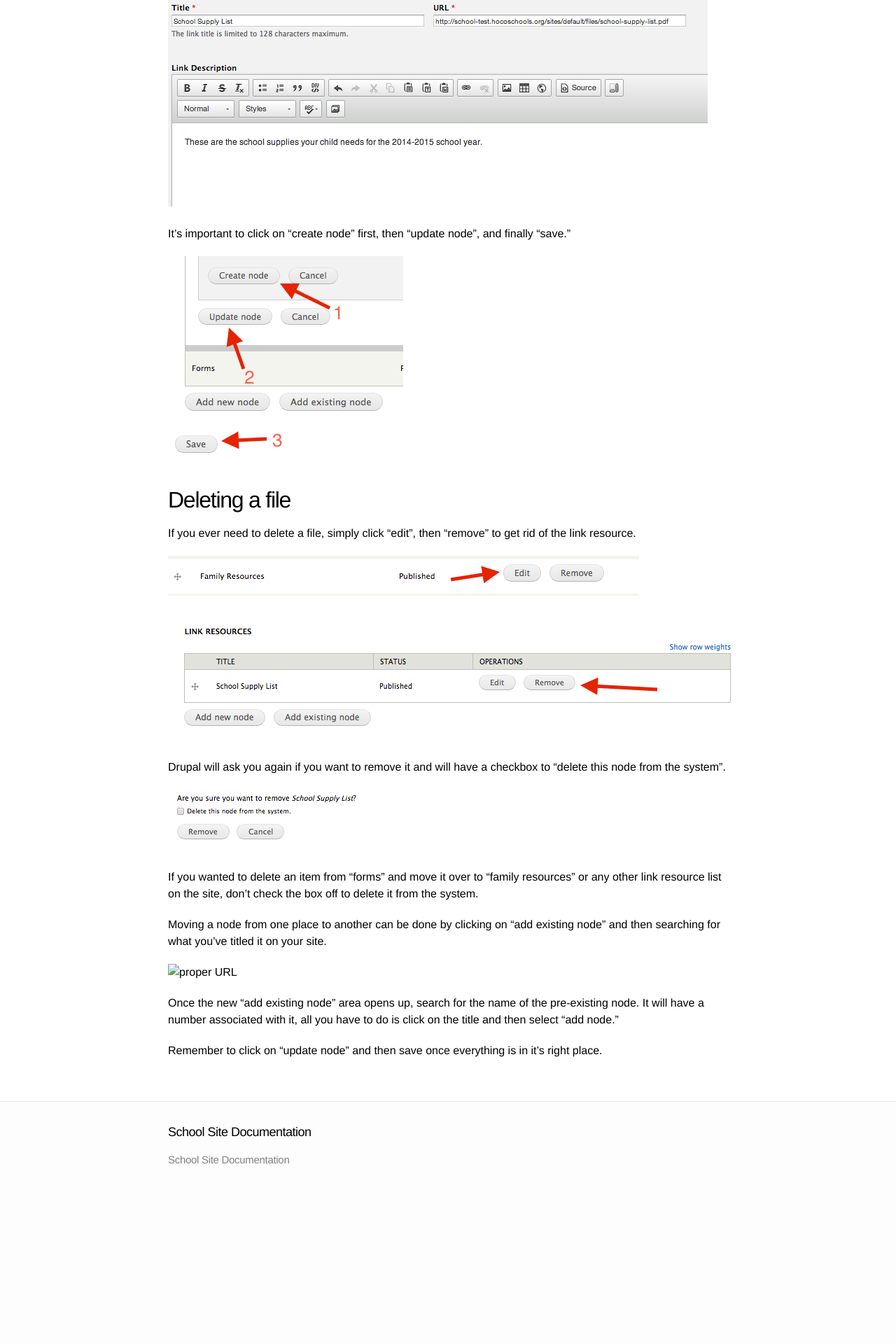
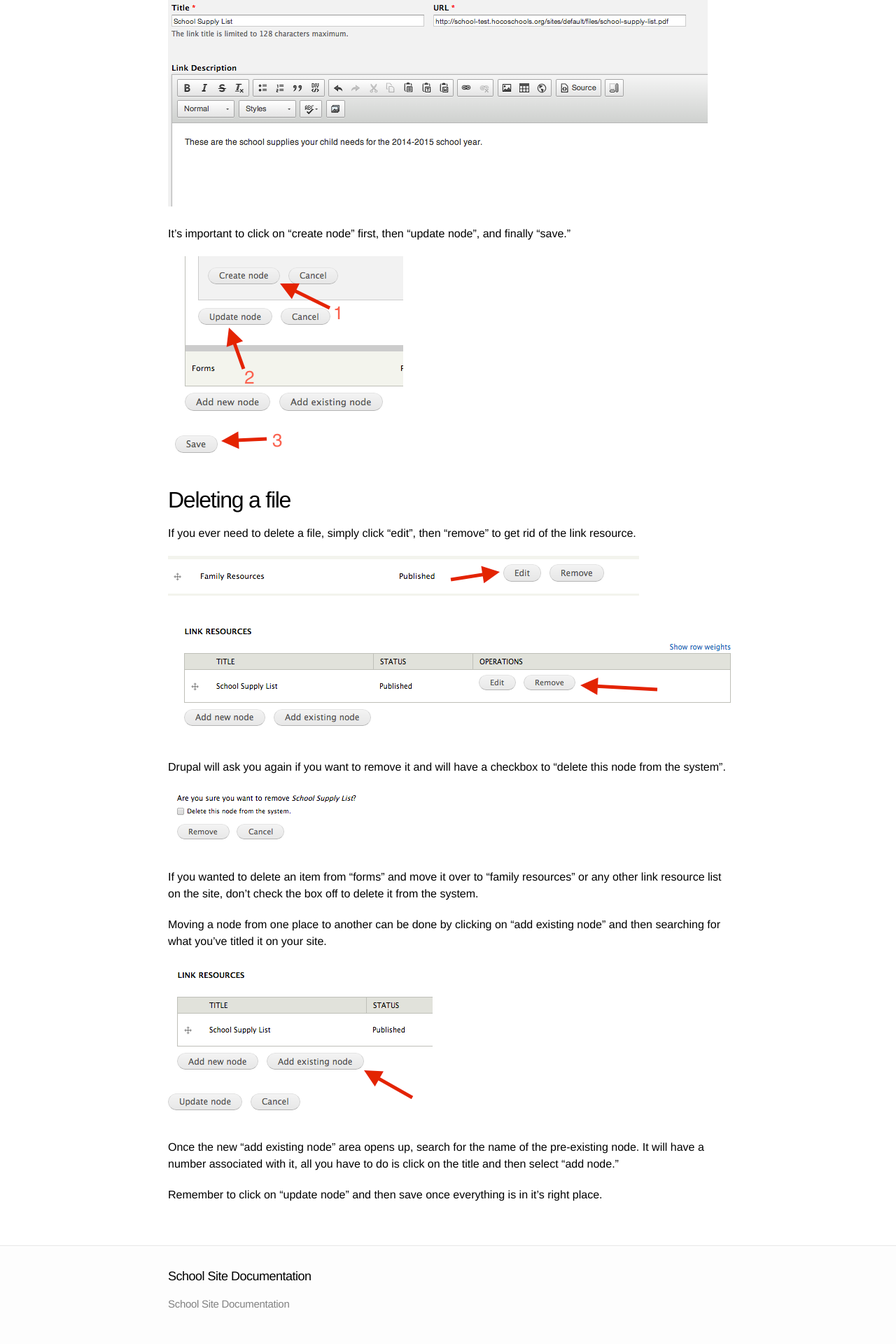
Before and after one commit to HCPSS/schoolsites-help, a Jekyll site: the page built from _posts/2014-07-15-uploading-files.md, in a window 1280 px wide. Shown: the part 3167-5087 px from the top of the page at 70% size. Built offline with Jekyll 4.4.1, drawn with Linux system fonts in a browser that asks for light colours; Markdown is read by kramdown in place of the engine named in the settings; before the commit the page ends 4881 px from its top, so only the background shows below that.

Commit message:
added existing node instructions

```diff
--- a/_posts/2014-07-15-uploading-files.md
+++ b/_posts/2014-07-15-uploading-files.md
@@ -21,31 +21,31 @@ Go to dashboard in the upper left-hand side of your screen
 
 Under file management on the right-hand side, select "add & manage files"
 
-![add and manage files](/images/uploading/add-manage.png)
+![add and manage files](/school-site-help/images/uploading/add-manage.png)
 
 Here is where you'll find all of the files that have been uploaded to the site. To add a new file, select "add file"
 
-![add file](/images/uploading/add-file.png)
+![add file](/school-site-help/images/uploading/add-file.png)
 
 Select "choose file" and find the file you would like to upload from your computer. You can select a file up to 20MB in size.
 
-![choose file](/images/uploading/choose-file.png)
+![choose file](/school-site-help/images/uploading/choose-file.png)
 
 After choosing, select next, and leave the destination set to "public local files served by the webserver."
 
-![served by the webserver](/images/uploading/upload-destination.png)
+![served by the webserver](/school-site-help/images/uploading/upload-destination.png)
 
 Selecting next will bring you to a screen where the file "lives."
 
 Click on the file name under the "view, edit, etc." menu.
 
-![upload confirmation](/images/uploading/upload-confirm.png)
+![upload confirmation](/school-site-help/images/uploading/upload-confirm.png)
 
 Copy the URL address once the file loads.
 
 The URL should look like this: /sites/default/files/"your-file-name.pdf"
 
-![proper URL](/images/uploading/pdf-url.png)
+![proper URL](/school-site-help/images/uploading/pdf-url.png)
 
 ## Linking to the document
 
@@ -53,43 +53,43 @@ If the document you uploaded was a school supply list, then it should go on the
 
 Now that we have a clean URL hooked up to the file, navigate over to school resources and click on "edit."
 
-![proper URL](/images/uploading/school-resources.png)
+![proper URL](/school-site-help/images/uploading/school-resources.png)
 
 Under link resource groups, click on "edit" to the right of Family Resources.
 
-![proper URL](/images/uploading/family-resources.png)
+![proper URL](/school-site-help/images/uploading/family-resources.png)
 
 This opens up a new area that hosts all links within that group.
 
 Underneath link resources, click on "add new node".
 
-![proper URL](/images/uploading/add-new-node.png)
+![proper URL](/school-site-help/images/uploading/add-new-node.png)
 
 Give your link a name, title (which can be the same), and drop in the URL we had generated for our file. You can also add a description if you'd like to.
 
-![proper URL](/images/uploading/name-title.png)
+![proper URL](/school-site-help/images/uploading/name-title.png)
 
 It's important to click on "create node" first, then "update node", and finally "save."
 
-![proper URL](/images/uploading/create-update-save.png)
+![proper URL](/school-site-help/images/uploading/create-update-save.png)
 
 ## Deleting a file
 
 If you ever need to delete a file, simply click "edit", then "remove" to get rid of the link resource.
 
-![proper URL](/images/uploading/group-edit.png)
+![proper URL](/school-site-help/images/uploading/group-edit.png)
 
-![proper URL](/images/uploading/remove.png)
+![proper URL](/school-site-help/images/uploading/remove.png)
 
 Drupal will ask you again if you want to remove it and will have a checkbox to "delete this node from the system".
 
-![proper URL](/images/uploading/remove-system.png)
+![proper URL](/school-site-help/images/uploading/remove-system.png)
 
 If you wanted to delete an item from "forms" and move it over to "family resources" or any other link resource list on the site, don't check the box off to delete it from the system.
 
 Moving a node from one place to another can be done by clicking on "add existing node" and then searching for what you've titled it on your site.
 
-![proper URL](/images/uploading/existing-node.png)
+![proper URL](/school-site-help/images/uploading/existing-node.png)
 
 Once the new "add existing node" area opens up, search for the name of the pre-existing node. It will have a number associated with it, all you have to do is click on the title and then select "add node."
 
```
Also changed, not shown: images/uploading/existing-node.png (added), images/uploading/search-existing.png (added).
